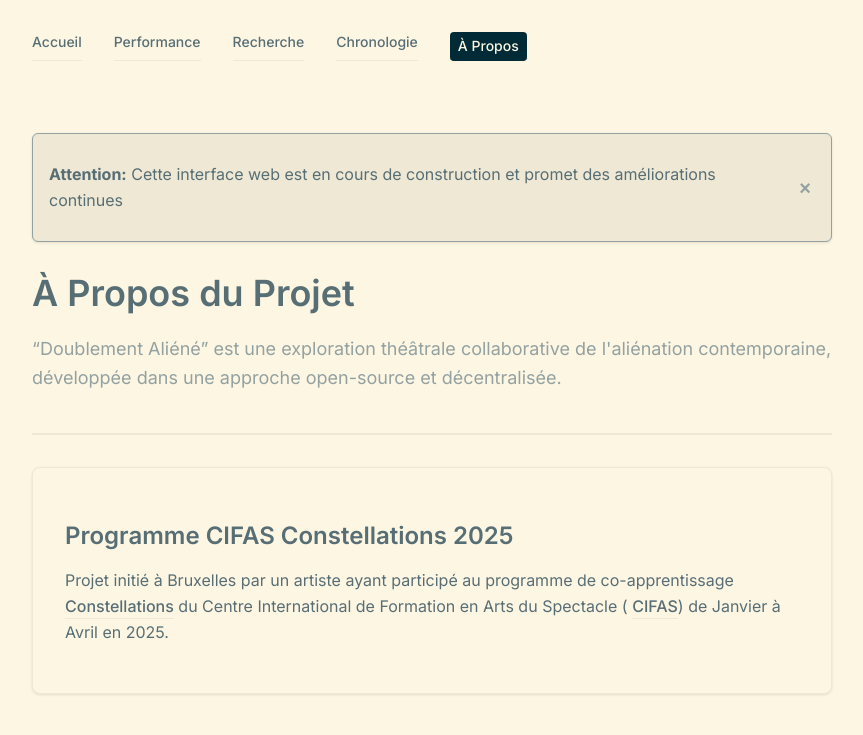
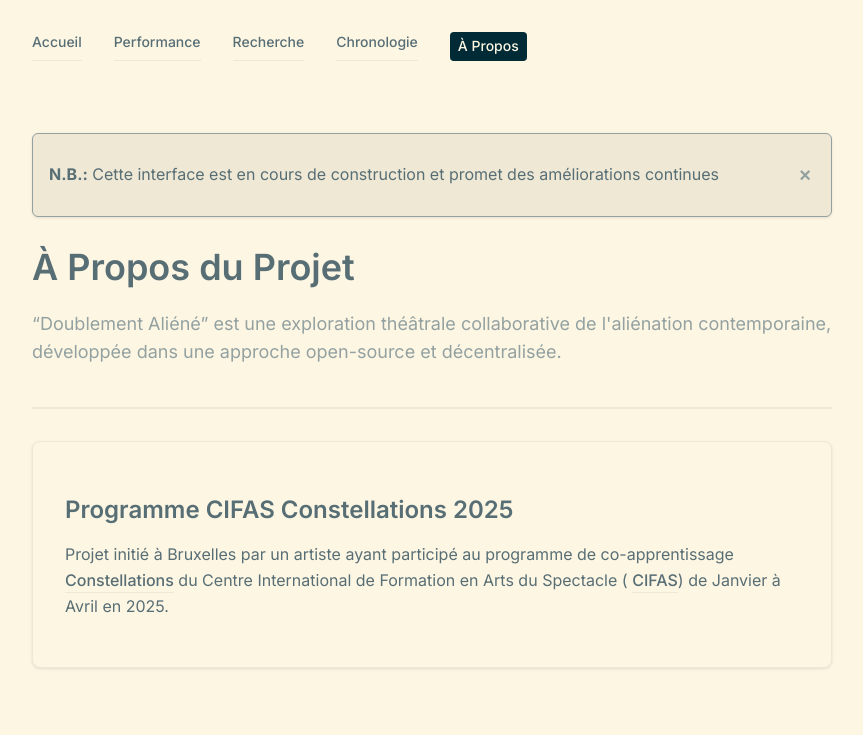
Before and after one commit to daqhris/DoublementAliene, a Next.js app: page /about in a window 1280 px wide. Shown: the top 735 px of the page, without its empty margins (208-1071 px from the left). Built offline with nearby package versions, Linux system fonts and the light colour scheme; no server answers.

Commit message:
Edit notification message

```diff
--- a/app/components/NotificationBanner.tsx
+++ b/app/components/NotificationBanner.tsx
@@ -22,7 +22,7 @@ const NotificationBanner: React.FC = () => {
     <div className="theater-notification-banner">
       <div className="theater-notification-content">
         <p className="theater-text">
-          <strong>Attention:</strong> Cette interface web est en cours de construction et promet des améliorations continues
+          <strong>N.B.:</strong> Cette interface est en cours de construction et promet des améliorations continues
         </p>
         <button
           onClick={handleDismiss}
```
